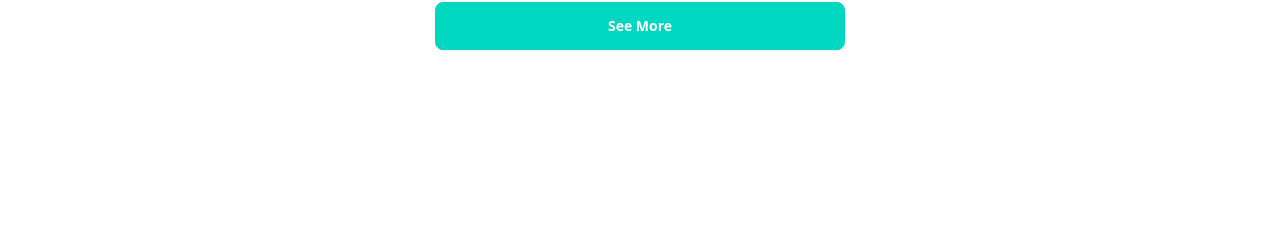
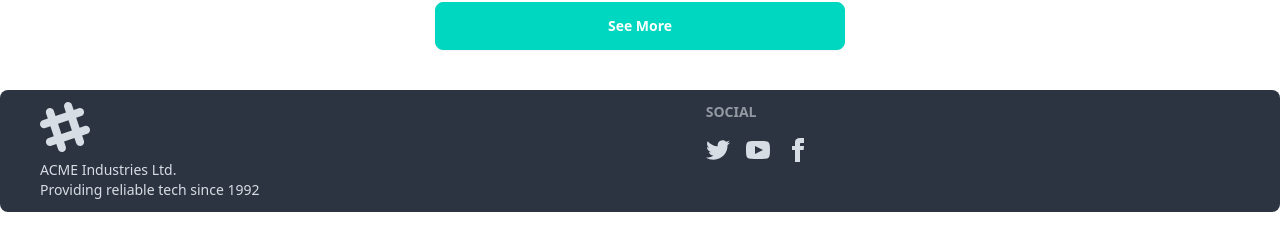
Before and after one commit to ranamiah221/phone-shop, a React (Vite) app: page / in a window 1280 px wide. Shown: the part 1106-1335 px from the top of the page. Before the commit the page ends 1176 px from the top, so only its background shows below. Built offline with nearby package versions, Linux system fonts and the light colour scheme.

Commit message:
added footer in MainLayouts

```diff
--- /dev/null
+++ b/src/components/Footer/Footer.jsx
@@ -0,0 +1,66 @@
+import React from 'react';
+
+const Footer = () => {
+    return (
+        <footer className="footer bg-neutral text-neutral-content px-10 py-3 rounded-lg mb-5 mt-5">
+        <aside>
+          <svg
+            width="50"
+            height="50"
+            viewBox="0 0 24 24"
+            xmlns="http://www.w3.org/2000/svg"
+            fillRule="evenodd"
+            clipRule="evenodd"
+            className="fill-current">
+            <path
+              d="M22.672 15.226l-2.432.811.841 2.515c.33 1.019-.209 2.127-1.23 2.456-1.15.325-2.148-.321-2.463-1.226l-.84-2.518-5.013 1.677.84 2.517c.391 1.203-.434 2.542-1.831 2.542-.88 0-1.601-.564-1.86-1.314l-.842-2.516-2.431.809c-1.135.328-2.145-.317-2.463-1.229-.329-1.018.211-2.127 1.231-2.456l2.432-.809-1.621-4.823-2.432.808c-1.355.384-2.558-.59-2.558-1.839 0-.817.509-1.582 1.327-1.846l2.433-.809-.842-2.515c-.33-1.02.211-2.129 1.232-2.458 1.02-.329 2.13.209 2.461 1.229l.842 2.515 5.011-1.677-.839-2.517c-.403-1.238.484-2.553 1.843-2.553.819 0 1.585.509 1.85 1.326l.841 2.517 2.431-.81c1.02-.33 2.131.211 2.461 1.229.332 1.018-.21 2.126-1.23 2.456l-2.433.809 1.622 4.823 2.433-.809c1.242-.401 2.557.484 2.557 1.838 0 .819-.51 1.583-1.328 1.847m-8.992-6.428l-5.01 1.675 1.619 4.828 5.011-1.674-1.62-4.829z"></path>
+          </svg>
+          <p>
+            ACME Industries Ltd.
+            <br />
+            Providing reliable tech since 1992
+          </p>
+        </aside>
+        <nav>
+          <h6 className="footer-title">Social</h6>
+          <div className="grid grid-flow-col gap-4">
+            <a>
+              <svg
+                xmlns="http://www.w3.org/2000/svg"
+                width="24"
+                height="24"
+                viewBox="0 0 24 24"
+                className="fill-current">
+                <path
+                  d="M24 4.557c-.883.392-1.832.656-2.828.775 1.017-.609 1.798-1.574 2.165-2.724-.951.564-2.005.974-3.127 1.195-.897-.957-2.178-1.555-3.594-1.555-3.179 0-5.515 2.966-4.797 6.045-4.091-.205-7.719-2.165-10.148-5.144-1.29 2.213-.669 5.108 1.523 6.574-.806-.026-1.566-.247-2.229-.616-.054 2.281 1.581 4.415 3.949 4.89-.693.188-1.452.232-2.224.084.626 1.956 2.444 3.379 4.6 3.419-2.07 1.623-4.678 2.348-7.29 2.04 2.179 1.397 4.768 2.212 7.548 2.212 9.142 0 14.307-7.721 13.995-14.646.962-.695 1.797-1.562 2.457-2.549z"></path>
+              </svg>
+            </a>
+            <a>
+              <svg
+                xmlns="http://www.w3.org/2000/svg"
+                width="24"
+                height="24"
+                viewBox="0 0 24 24"
+                className="fill-current">
+                <path
+                  d="M19.615 3.184c-3.604-.246-11.631-.245-15.23 0-3.897.266-4.356 2.62-4.385 8.816.029 6.185.484 8.549 4.385 8.816 3.6.245 11.626.246 15.23 0 3.897-.266 4.356-2.62 4.385-8.816-.029-6.185-.484-8.549-4.385-8.816zm-10.615 12.816v-8l8 3.993-8 4.007z"></path>
+              </svg>
+            </a>
+            <a>
+              <svg
+                xmlns="http://www.w3.org/2000/svg"
+                width="24"
+                height="24"
+                viewBox="0 0 24 24"
+                className="fill-current">
+                <path
+                  d="M9 8h-3v4h3v12h5v-12h3.642l.358-4h-4v-1.667c0-.955.192-1.333 1.115-1.333h2.885v-5h-3.808c-3.596 0-5.192 1.583-5.192 4.615v3.385z"></path>
+              </svg>
+            </a>
+          </div>
+        </nav>
+      </footer>
+    );
+};
+
+export default Footer;
--- a/src/layouts/MainLayouts/MainLayouts.jsx
+++ b/src/layouts/MainLayouts/MainLayouts.jsx
@@ -1,5 +1,6 @@
 import { Outlet } from "react-router-dom";
 import Navbar from "../../components/Navbar/Navbar";
+import Footer from "../../components/Footer/Footer";
 
 
 const MainLayouts = () => {
@@ -7,6 +8,7 @@
         <div className="max-w-7xl mx-auto">
             <Navbar></Navbar>
             <Outlet></Outlet>
+            <Footer></Footer>
         </div>
     );
 };
```
